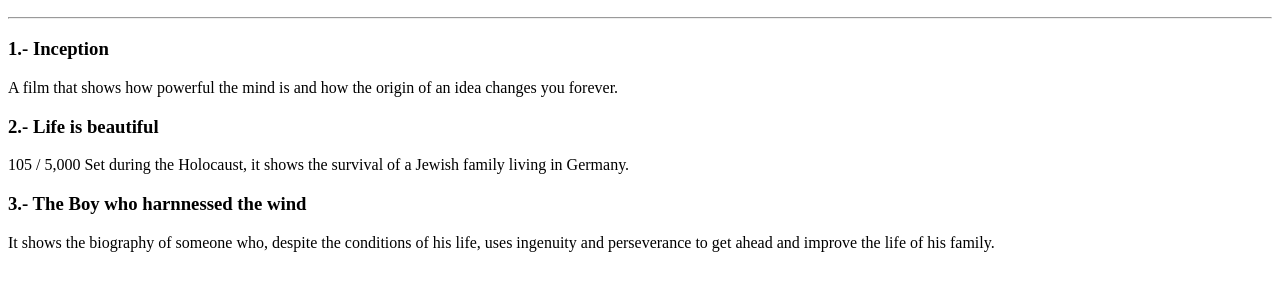
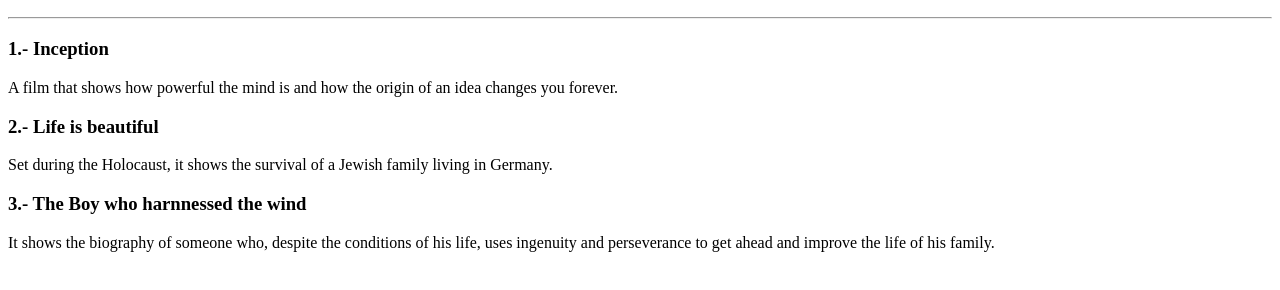
Before and after one commit to wallkn/html-portfolio, a plain HTML site: page public/movie-ranking.html in a window 1280 px wide. Shown: the part 96-386 px from the top of the page. Drawn offline with Linux system fonts and the light colour scheme.

Commit message:
Update movie-ranking.html

```diff
--- a/public/movie-ranking.html
+++ b/public/movie-ranking.html
@@ -14,8 +14,6 @@
             </p>
         <h3>2.- Life is beautiful</h3>
             <p>
-
-105 / 5,000
             Set during the Holocaust, it shows the survival
             of a Jewish family living in Germany.
             </p>
```
